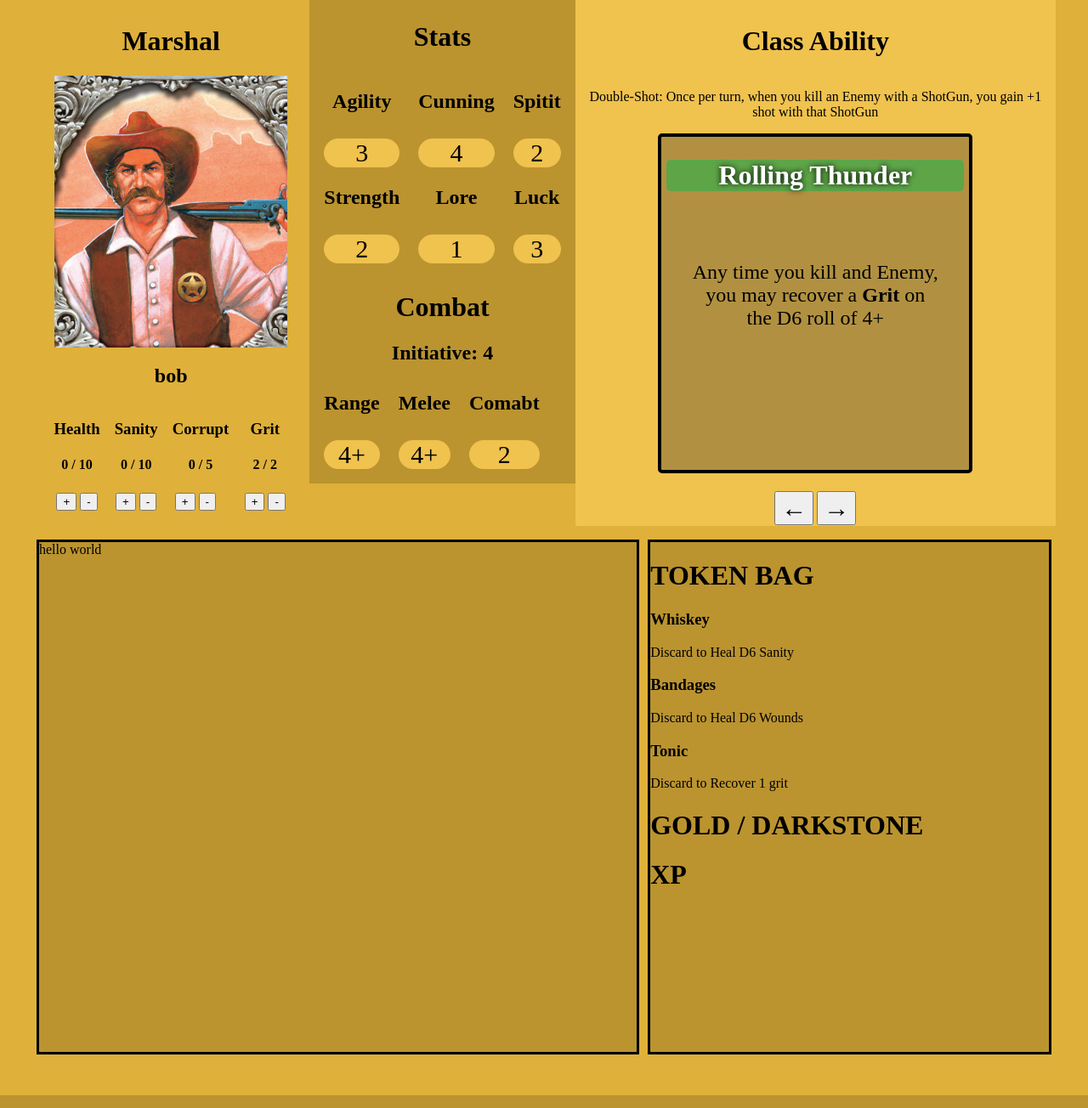
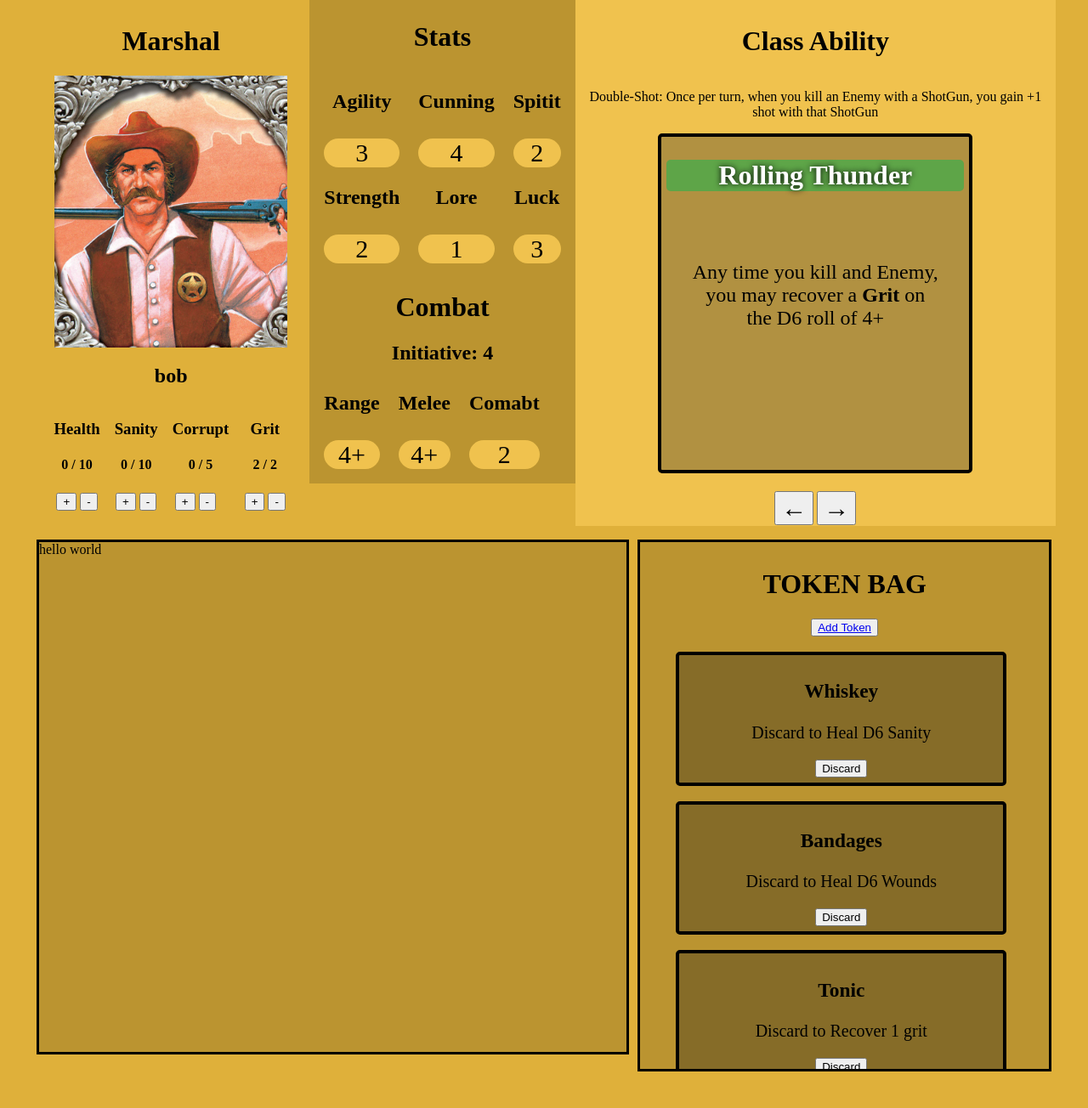
Before and after one commit to xValmearx/Shadow-of-Brimstone, a Django app: page /characters/1 in a window 1280 px wide. Shown: the part 39-1343 px from the top of the page at 85% size. Run offline with Django 5.2, Linux system fonts and the light colour scheme; data comes from the database, SQL or seed files in the repository; both versions use the stored data as it was after the commit.

Commit message:
user can now delete token from character and front end updates the changes and saves the database changes

```diff
--- a/characters/models.py
+++ b/characters/models.py
@@ -323,6 +323,9 @@ class Side_Bag(models.Model):
           related_name='character_token',
           default= 1)
 
+    def get_absolute_url(self):
+        return self.assigned_to_character.get_absolute_url()
+
 
     def __str__(self):
         return "Side Bag"
--- a/characters/urls.py
+++ b/characters/urls.py
@@ -1,8 +1,9 @@
 from django.urls import path
 
-from .views import All_Characters,Character_View
+from .views import All_Characters,Character_View, Create_Side_Bag_Token
 
 urlpatterns = [
+    path("Add_Token/<int:pk>",Create_Side_Bag_Token.as_view(),name = "add_token"),
     path("<int:pk>", Character_View.as_view(), name="character_detail"),
     path("",All_Characters.as_view(),name = 'All_Characters'),
 ]
--- a/characters/views.py
+++ b/characters/views.py
@@ -1,9 +1,13 @@
-from django.views.generic import ListView,DetailView
+from django.views.generic import ListView,DetailView,CreateView,TemplateView
 from django.urls import reverse
 from django.http import JsonResponse
+from django.shortcuts import get_object_or_404
+from .forms import Add_Side_Bag_Token
+
+
 import json
 
-from .models import Character
+from .models import Character, Side_Bag
 
 class All_Characters(ListView):
     model = Character
@@ -123,15 +127,56 @@ class Character_View(DetailView):
                 context["card"] = character.class_card
                 return JsonResponse(context)
 
-            context["data"] = "got data"
-            return JsonResponse(context)
+            elif function == 'delete_token':
+                pk = data["token_instnace"]
+
+                instance = get_object_or_404(Side_Bag, pk=pk)
+                instance.delete()
+
+                context["data"] = "deleted_token"
+
+                return JsonResponse(context)
 
         except:
             context["error"] = "there seems to be an error"
             return JsonResponse(context)
 
 
+    def get_object(self, queryset=None):
+        # Fetch the object fresh from the database
+        obj = super().get_object(queryset)
+        return Character.objects.get(pk=obj.pk)
+
 
     def get_success_url(self):
         obj = self.get_object()
         return reverse("character_detail", kwargs={"pk": obj.pk})
+
+class Create_Side_Bag_Token(CreateView):
+
+    model = Side_Bag
+    form_class = Add_Side_Bag_Token
+    template_name = "new_side_bag_token.html"
+
+    def get_initial(self):
+        initial = super().get_initial()
+        # Retrieve the URL parameter (e.g., pk)
+        pk = self.kwargs.get('pk')
+        if pk:
+            # Fetch data from the database or set initial values
+            try:
+                obj = Character.objects.get(pk=pk)
+                initial['assigned_to_character'] = obj  # Pre-fill form field
+            except Character.DoesNotExist:
+                pass
+        return initial
+
+    def form_valid(self, form):
+        # Process the form data
+        return super().form_valid(form)
+
+
+    def get_success_url(self):
+        # Dynamically generate the success URL
+
+        return self.object.get_absolute_url()
--- a/static/css/Main.css
+++ b/static/css/Main.css
@@ -86,6 +86,21 @@ body{
 
 }
 
+.token_card{
+  padding: 6px;
+  width: 80%;
+  border: solid black;
+  border-radius: 5px;
+  border-width: 4px;
+  background-color:  rgb(134, 108, 40);
+
+  position: relative;
+  left: 7%;
+
+  font-size: 20px;
+
+}
+
 .equipment{
   background-color: #bb9430;
   height: 600px;
@@ -97,11 +112,25 @@ body{
 }
 
 .resources{
+  padding: 10px;
   background-color: #bb9430;
-  height: 600px;
+  max-height: 600px;
+  min-height: 600px;
   margin: 5px;
+  width: 40vw;
+  border: solid black;
 
-  width: 40vw;
+  overflow-y: scroll;
+  overflow-x: hidden;
 
-  border: solid black;
+  display: flex;
+  flex-direction: column;
+  text-align: center;
+  align-content: center;
+
+
 }
+
+.resources::-webkit-scrollbar{
+  display: none;
+}
--- a/templates/Rancher_details.html
+++ b/templates/Rancher_details.html
@@ -3,5 +3,5 @@
 {% block content %}
 
     <p>{{ character.character_name}}</p>
-    <p>{{character.strength}}</p>
+    <a href = '{% url "add_token" character.pk%}'>test_page</a>
 {% endblock content %}
--- a/templates/marshal_details.html
+++ b/templates/marshal_details.html
@@ -268,14 +268,21 @@
 
   <div class = 'resources'>
 
-    <div>
+    <div id = "side_bag">
         <h1>TOKEN BAG</h1>
+        <button><a href = '{% url "add_token" character.pk%}'>Add Token</a></button>
+        <br>
+        <br>
         {% for token in character.side_bag.all %}
-
-        <h3>{{token.token.name}}</h3>
-        <p>{{token.token.description}}</p>
-
-
+        <div class = 'token_card' id = "token_{{token.pk}}" data-id="{{token.pk}}">
+          <h3>{{token.token.name}}</h3>
+          <p>{{token.token.description}}</p>
+          <button onclick="Delete_Token(
+            document.getElementById('token_{{token.pk}}').getAttribute('data-id'),
+            'token_{{token.pk}}'
+            )">Discard</button>
+        </div>
+        <br>
         {% endfor %}
     </div>
 
@@ -511,6 +518,21 @@
 
   }
 
+  async function Delete_Token(Data,Node){
+    let info = {}
+    info["function"] = "delete_token";
+    info["token_instnace"] = Data
+
+    data_dict = await Send_Data(info);
+
+    token = document.getElementById(Node)
+
+    token.parentNode.removeChild(token)
+
+
+
+
+  }
 
 // health,sanity,grit buttons------------------------------------------------------------------------------------------
   document.getElementById('health+').addEventListener('submit',async function(event){
--- /dev/null
+++ b/templates/new_side_bag_token.html
@@ -0,0 +1,6 @@
+<!-- your_template.html -->
+    <form method="post" action="">
+        {% csrf_token %}
+        {{ form.as_p }}
+        <button type="submit">Submit</button>
+    </form>
```
Also changed, not shown: characters/forms.py (added, +8 -0 lines), db.sqlite3, 1 other file.
